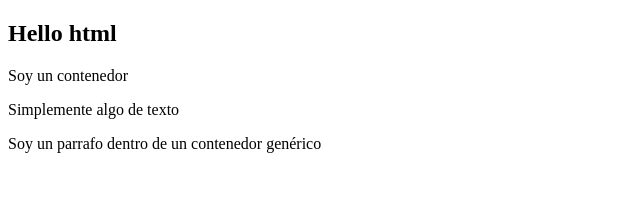
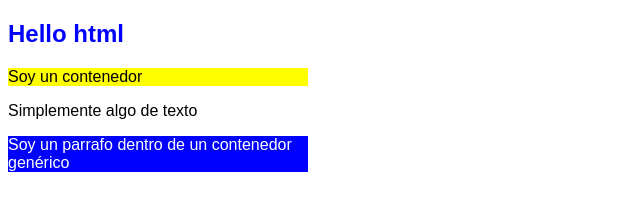
Before and after one commit to juanjo-giraldez/BootCamp-JS-mod-0, a plain HTML site: page index.html in a window 1280 px wide. Shown: the whole page, without its empty margins (0-640 px from the left). Drawn offline with Linux system fonts and the light colour scheme.

Commit message:
feat: added link css file in html file

```diff
--- a/index.html
+++ b/index.html
@@ -13,6 +13,7 @@
     <meta name="viewport" content="width=device-width, initial-scale=1.0">
 
     <title>Document</title>
+    <link rel="stylesheet" href="./site.css">
 
 </head>
 
```
